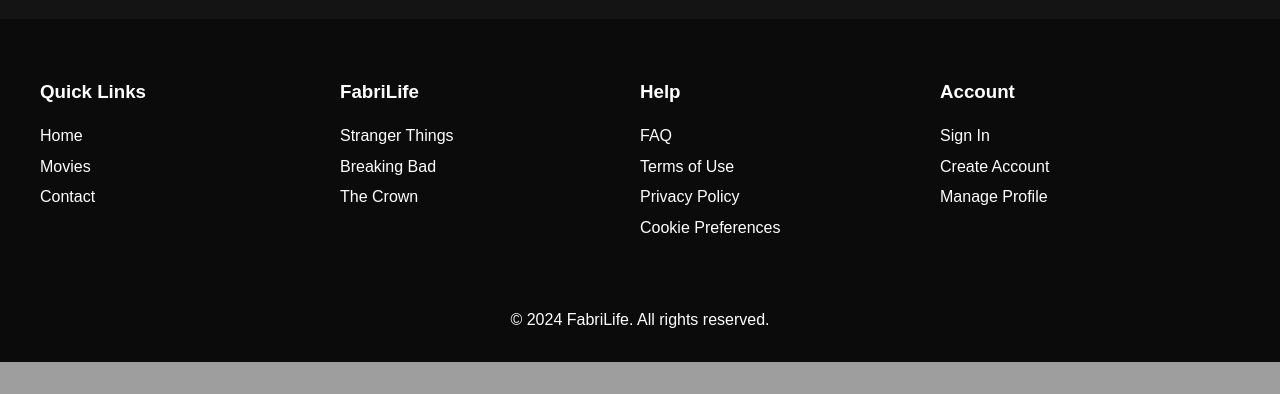
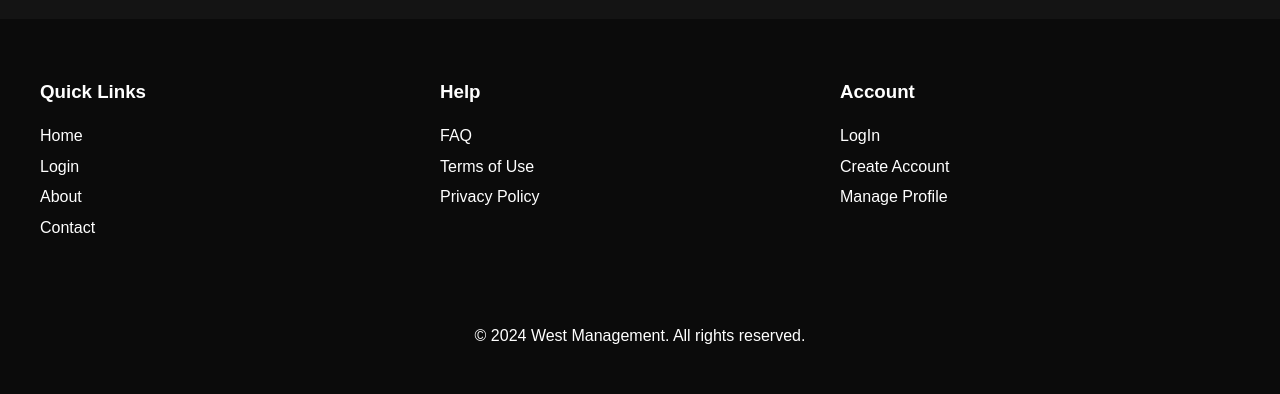
Before and after one commit to adorrrr/Waste_Management, a PHP site: page /contact.html in a window 1280 px wide. Shown: the part 811-1205 px from the top of the page. Before the commit the page ends 1173 px from the top, so only its background shows below. Run offline with PHP 8.4, Linux system fonts and the light colour scheme.

Commit message:
Update(22-03-24)

```diff
--- a/contact.css
+++ b/contact.css
@@ -14,7 +14,7 @@ body {
 }
 
 .logo {
-    background-image: url("photo/unnamed.png");
+    background-image: url("Photo/logo.png");
     width: 150px;
     height: 40px;
     background-size: contain;
@@ -24,7 +24,7 @@ body {
 
 .navbar a:hover {
     opacity: 0.5;
-    color: #e50914;
+    color: #27ac79;
   }
 
 .navbar {
@@ -58,15 +58,6 @@ body {
     color: inherit;
   }
 
-  h1, h2, h3, h4, h5, h6 {
-    margin-bottom: 0.5rem;
-  }
-
-  p {
-    margin: 0;
-  }
-
-
 
 /* main */
 
@@ -74,10 +65,9 @@ main{
     padding: 20px;
     margin: 20px;
     text-align: center;
-    /* background-image: url("Photo/Netflix_Games.png"); */
 }
 .try{
-    background-image: url("Photo/Netflix_Games.png");
+    background-image: url("Photo/coverrrr.jpg");
     background-size: cover;
     background-position: center;
     height: 700px;
@@ -95,7 +85,7 @@ form {
     margin: 0 auto;
     padding: 20px;
     background-color: #00000086;
-    border: 1px solid #6b0505b4;
+    border: 1px solid rgba(52, 161, 38, 0.623);
     border-radius: 7px;
 }
 
@@ -123,7 +113,7 @@ textarea {
 }
 
 button {
-    background-color: #8a0a0a;
+    background-color: rgb(52, 161, 38) ;
     color: white;
     padding: 5px 10px;
     border: none;
@@ -133,7 +123,7 @@ button {
 }
 
 button:hover {
-    background-color: #8a0a0ab4;
+    background-color: rgba(52, 161, 38, 0.603);
 }
 
 
@@ -176,7 +166,7 @@ footer {
 }
 
 .footer-links li a:hover {
-    color: #e50914;
+    color: #1e7a42;
 }
 
 .footer-bottom {
--- a/contact.html
+++ b/contact.html
@@ -4,7 +4,7 @@
     <meta charset="UTF-8">
     <meta name="viewport" content="width=device-width, initial-scale=1.0">
     <link rel="stylesheet" href="contact.css">
-    <title>FabriLife</title>
+    <title>West Management</title>
     <link href="https://fonts.googleapis.com/css2?family=Roboto:wght@400;700&display=swap" rel="stylesheet">
     <link rel="icon" href="photo/unnamed.png">
 </head>
@@ -14,7 +14,9 @@
             <div class="logo"></div>
             <ul>
                 <li><a href="index.html">Home</a></li>
-                <li><a href="product.html">Movies</a></li>
+                <li><a href="login.html">Login</a></li>
+                <li><a href="singup.html">SingUp</a></li>
+                <li><a href="about.html">About</a></li>
                 <li><a href="contact.html">Contact</a></li>
             </ul>
         </nav>
@@ -22,7 +24,7 @@
 
     <main class="try">
         <h2>Contact Us</h2>
-        <p>If you have any questions or concerns, please feel free to contact us using the form below or by emailing us at <a href="netflixclone@gmail.com">netflixclone@gmail.com</a>.</p>
+        <p>If you have any questions or concerns, please feel free to contact us using the form below or by emailing us at <a href="westmanagement@gmail.com">westmanagement@gmail.com</a>.</p>
         <br><br>
         <form id="contact-form">
             <div class="form-group">
@@ -70,38 +72,38 @@
                 <h3>Quick Links</h3>
                 <ul>
                     <li><a href="index.html">Home</a></li>
-                    <li><a href="movies.html">Movies</a></li>
+                    <li><a href="login.html">Login</a></li>
+                    <li><a href="about.html">About</a></li>
                     <li><a href="contact.html">Contact</a></li>
                 </ul>
             </div>
-            <div class="footer-links">
-                <h3>FabriLife</h3>
+            <!-- <div class="footer-links">
+                <h3>Netflix Originals</h3>
                 <ul>
                     <li><a href="#">Stranger Things</a></li>
                     <li><a href="#">Breaking Bad</a></li>
                     <li><a href="#">The Crown</a></li>
                 </ul>
-            </div>
+            </div> -->
             <div class="footer-links">
                 <h3>Help</h3>
                 <ul>
                     <li><a href="#">FAQ</a></li>
                     <li><a href="#">Terms of Use</a></li>
                     <li><a href="#">Privacy Policy</a></li>
-                    <li><a href="#">Cookie Preferences</a></li>
                 </ul>
             </div>
             <div class="footer-links">
                 <h3>Account</h3>
                 <ul>
-                    <li><a href="#">Sign In</a></li>
+                    <li><a href="#">LogIn</a></li>
                     <li><a href="#">Create Account</a></li>
                     <li><a href="#">Manage Profile</a></li>
                 </ul>
             </div>
         </div>
         <div class="footer-bottom">
-            <p>&copy; 2024 FabriLife. All rights reserved.</p>
+            <p>&copy; 2024 West Management. All rights reserved.</p>
         </div>
     </footer>
 </body>
--- a/index.html
+++ b/index.html
@@ -6,6 +6,7 @@
     <link rel="stylesheet" href="style.css">
     <title>West Management</title>
     <link href="https://fonts.googleapis.com/css2?family=Roboto:wght@400;700&display=swap" rel="stylesheet">
+    <link rel="icon" href="photo/unnamed.png">
 </head>
 <body>
     <header class="try">
@@ -20,7 +21,7 @@
             </ul>
         </nav>
         <div class="hero">
-            <h1>Nonstop Action,Zero Waste.</h1>
+            <h1>Nonstop Action,Zero Weste.</h1>
             <p>"West Management is dedicated to optimizing efficiency and sustainability in waste management solutions."</p>
             <a href="index.html"><p><button class="cta-button">Sign Up for My WM</button></p></a>
         </div>
--- a/login.html
+++ b/login.html
@@ -31,8 +31,8 @@
             <div class="wrap">
                 <form>
                     <h1>Login</h1>
-                    <input type="text" placeholder="Email or Username">
-                    <input type="password" placeholder="Password">
+                    <input type="text" placeholder="Email or Username" required>
+                    <input type="password" placeholder="Password" required>
                     <button>Login</button>
                     <div class="remember">
                         <input type="checkbox" class="chkbox">
```
Also changed, not shown: Photo/45768.jpg (added), Photo/comtact.jpg (added), Photo/facebook-page-cover-820x312-removebg-preview.png (deleted), Photo/logo wm.png (deleted).
